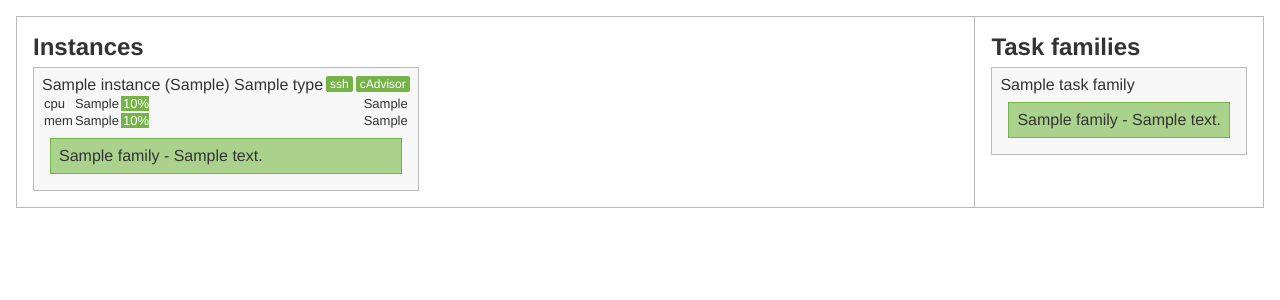
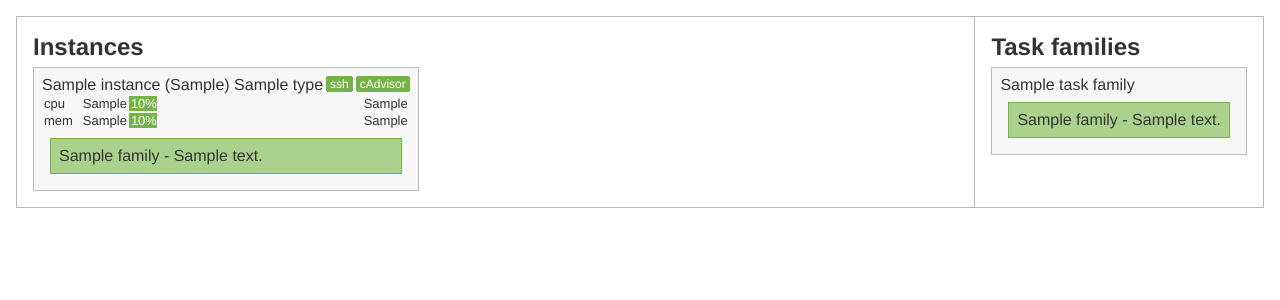
Before and after one commit to BusinessOptics/gryphon, a Flask app: template ecs_view/templates/cluster.html in a window 1280 px wide. Shown: the part 32-332 px from the top of the page. Run offline with Flask 2, Linux system fonts and the light colour scheme; the template is opened without the code that fills it: most values are stand-ins (such as "Sample title", 1, 10 or a date in 2020).

Commit message:
Fix up chrome sizing

```diff
--- a/ecs_view/static/css/styles.css
+++ b/ecs_view/static/css/styles.css
@@ -165,11 +165,15 @@ ul.container-list li {
 }
 
 .bar_td {
-    width: 99%;
     padding: 0px;
     padding-left: 2px;
 }
 
-.resource_remaining {
-    text-align: right;
+.resource_name {
+  width: 2em;
 }
+
+.resource_remaining, .resource_used {
+  text-align: right;
+  width: 4em;
+}
--- a/ecs_view/templates/cluster.html
+++ b/ecs_view/templates/cluster.html
@@ -56,18 +56,18 @@
 
                <table class="chart">
                     <tr>
-                        <td>cpu</td>
-                        <td>{{ instance.cpu_used }}</td>
+                        <td class="resource_name">cpu</td>
+                        <td class="resource_used">{{ instance.cpu_used }}</td>
                         <td  class="bar_td">
                             <div class="resource_bar" style="width:{{instance.cpu_perc}}%">
                                 {{instance.cpu_perc | round | int}}%
                             </div>
                         </td>
-                        <td>{{ instance.cpu_rem }}</td>
+                        <td class="resource_remaining">{{ instance.cpu_rem }}</td>
                     </tr>
                     <tr>
-                        <td>mem</td>
-                        <td>{{ instance.mem_used }}</td>
+                        <td class="resource_name">mem</td>
+                        <td class="resource_used">{{ instance.mem_used }}</td>
                         <td  class="bar_td">
                             <div class="resource_bar" style="width:{{instance.mem_perc}}%">
                                 {{instance.mem_perc | round | int}}%
```
